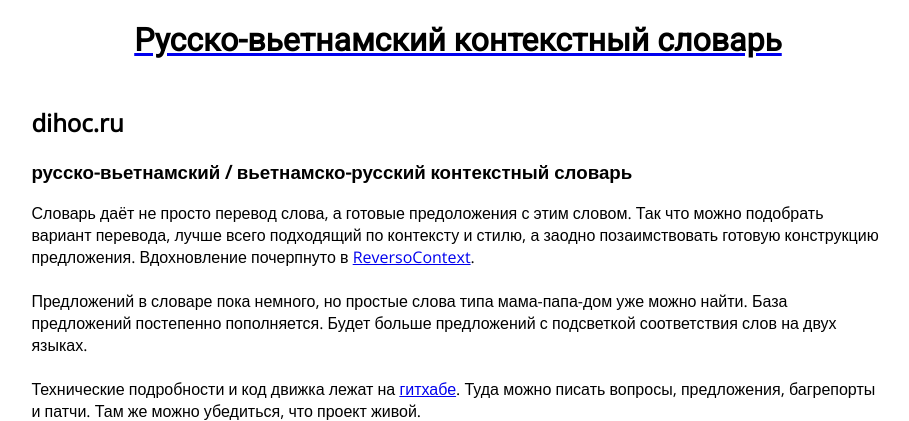
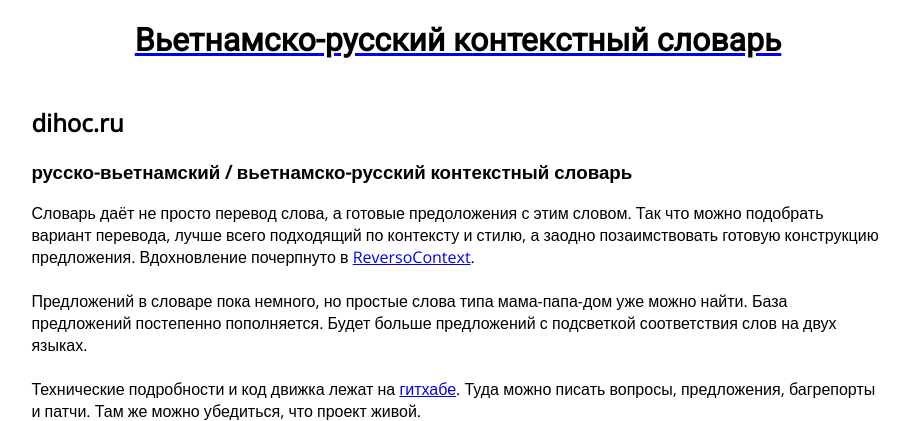
Before and after one commit to dm-bo/slicedlang, a Flask app: template app/templates/search.html in a window 1280 px wide. Shown: the top 421 px of the page, without its empty margins (182-1091 px from the left). Run offline with Flask 2, Linux system fonts and the light colour scheme; the template is opened without the code that fills it, so the values that code supplies are empty.

Commit message:
minor interface changes

```diff
--- a/app/templates/search.html
+++ b/app/templates/search.html
@@ -18,7 +18,7 @@
 	<div class="container">
 	<div class="inner-container">
 		<!--div class="title-block"-->
-			<a href="https://dihoc.ru/"><h1>Русско-вьетнамский контекстный словарь</h1></a>
+			<a href="https://dihoc.ru/"><h1>Вьетнамско-русский контекстный словарь</h1></a>
 		<!--/div-->
 		{% if g.search_form %}
 		<div class="entire-form">
```
